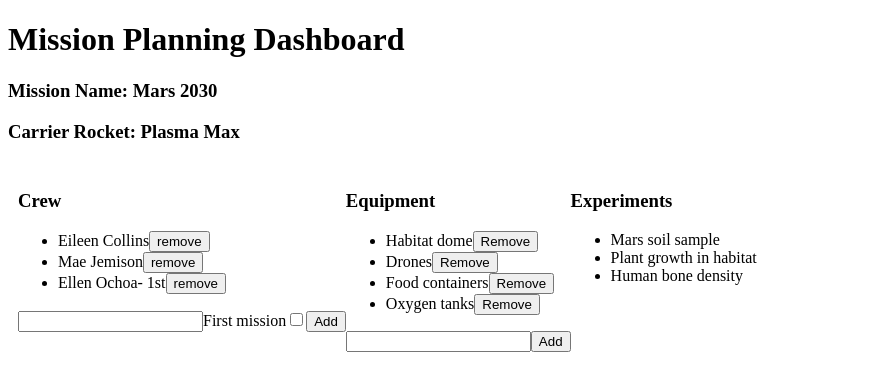
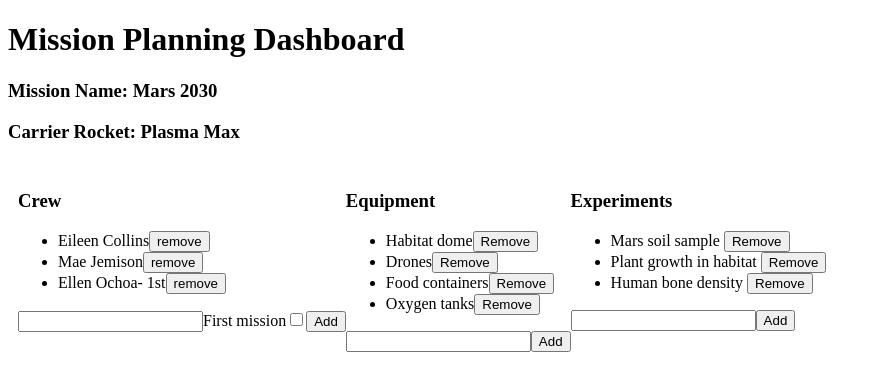
Before and after one commit to LaunchCodeEducation/angular-lc101-mission-planner, an Angular app: page / in a window 1280 px wide. Shown: the top 390 px of the page, without its empty margins (0-881 px from the left). Built offline with nearby package versions, Linux system fonts and the light colour scheme.

Commit message:
added the function for remove experiments

```diff
--- a/src/app/equipment/equipment.component.html
+++ b/src/app/equipment/equipment.component.html
@@ -8,9 +8,10 @@
   </li>
 
   <ng-template #editEquipment>
-    <input #updateEquipment type="text" (keyup.enter)="save(updateEquipment.value,itemBeingEdited)" />
+    <input #updateEquipment type="text" (keyup.enter)="save(updateEquipment.value,itemBeingEdited)" value = "{{itemBeingEdited}}" />
     <button (click)="save(updateEquipment.value, itemBeingEdited)">Save</button>
   </ng-template>
+
 </ul>
 <input #newItem type= "text" (keyup.enter)="add(newItem.value)"/>
 <button (click)="add(newItem.value)">Add</button>
--- a/src/app/experiments/experiments.component.html
+++ b/src/app/experiments/experiments.component.html
@@ -1,6 +1,9 @@
 <h3>Experiments</h3>
 <ul>
-  <li>Mars soil sample</li>
-  <li>Plant growth in habitat</li>
-  <li>Human bone density</li>
+  <li *ngFor = "let experiment of experiments">
+    {{experiment}}
+    <button (click)="remove(experiment)">Remove</button>
+  </li>
 </ul>
+<input #newExperiment type="text" (keyup.enter)="add(newExperiment.value)"/>
+<button (click)="add(newExperiment.value)">Add</button>
--- a/src/app/experiments/experiments.component.ts
+++ b/src/app/experiments/experiments.component.ts
@@ -7,9 +7,25 @@ import { Component, OnInit } from '@angular/core';
 })
 export class ExperimentsComponent implements OnInit {
 
+  experiments: string[] = [
+    "Mars soil sample",
+    "Plant growth in habitat",
+    "Human bone density"
+  ]
+
   constructor() { }
 
   ngOnInit() {
   }
 
+  add(experiment:string) {
+    if(!this.experiments.includes(experiment)) {
+      this.experiments.push(experiment)
+    }
+  }
+
+  remove(experiment: string) {
+    let index = this.experiments.indexOf(experiment);
+    this.experiments.splice(index,1)
+  }
 }
```
